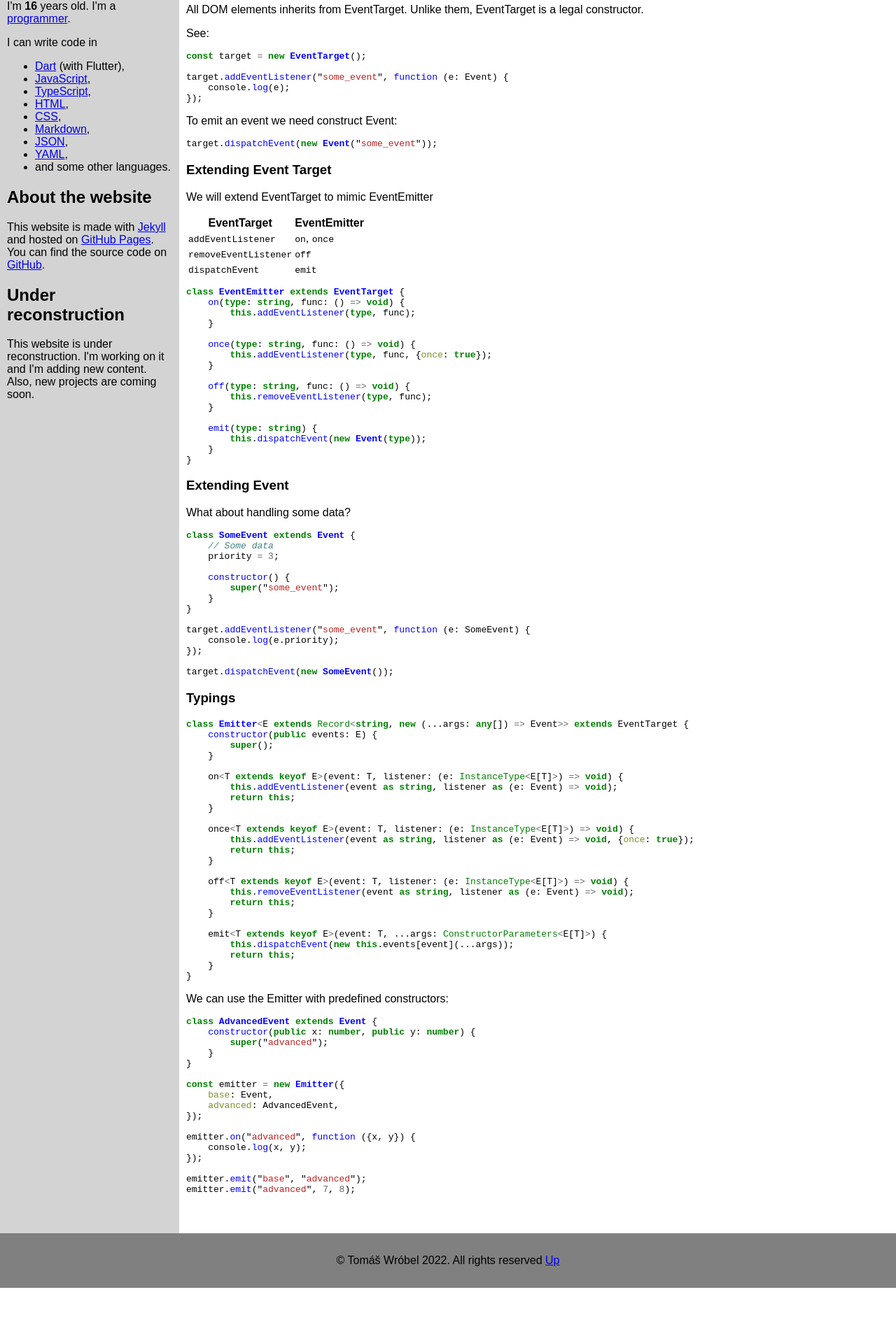
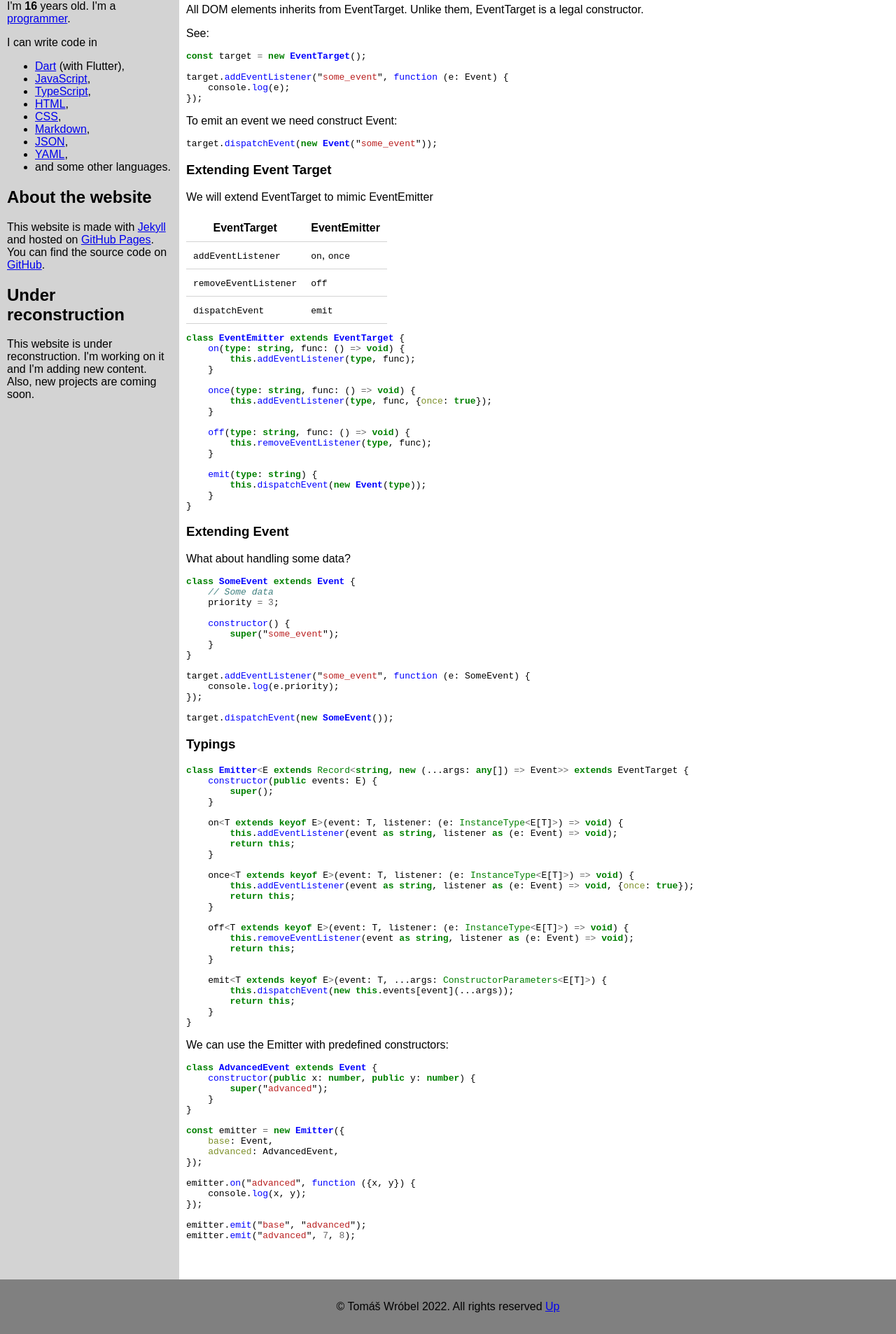
Before and after one commit to tomas-wrobel/web, a Jekyll site: the page built from _posts/2023-5-21-native-event-emitter.md, in a window 1280 px wide. Shown: the part 1050-2957 px from the top of the page at 70% size. Built offline with Jekyll 4.4.1, drawn with Linux system fonts in a browser that asks for light colours; our own code applies the rules of GitHub Pages for plain Markdown files; before the commit the page ends 2891 px from its top, so only the background shows below that.

Commit message:
Stylesheet for tables

```diff
--- a/styles/style.scss
+++ b/styles/style.scss
@@ -226,3 +226,13 @@ nav > ul > :first-child {
 		width: 50vw;
 	}
 }
+
+table {
+	border-collapse: collapse;
+
+	> thead > tr > th,
+	> tbody > tr > td {
+		border-bottom: 1px solid lightgray;
+		padding: 10px;
+	}
+}
```
